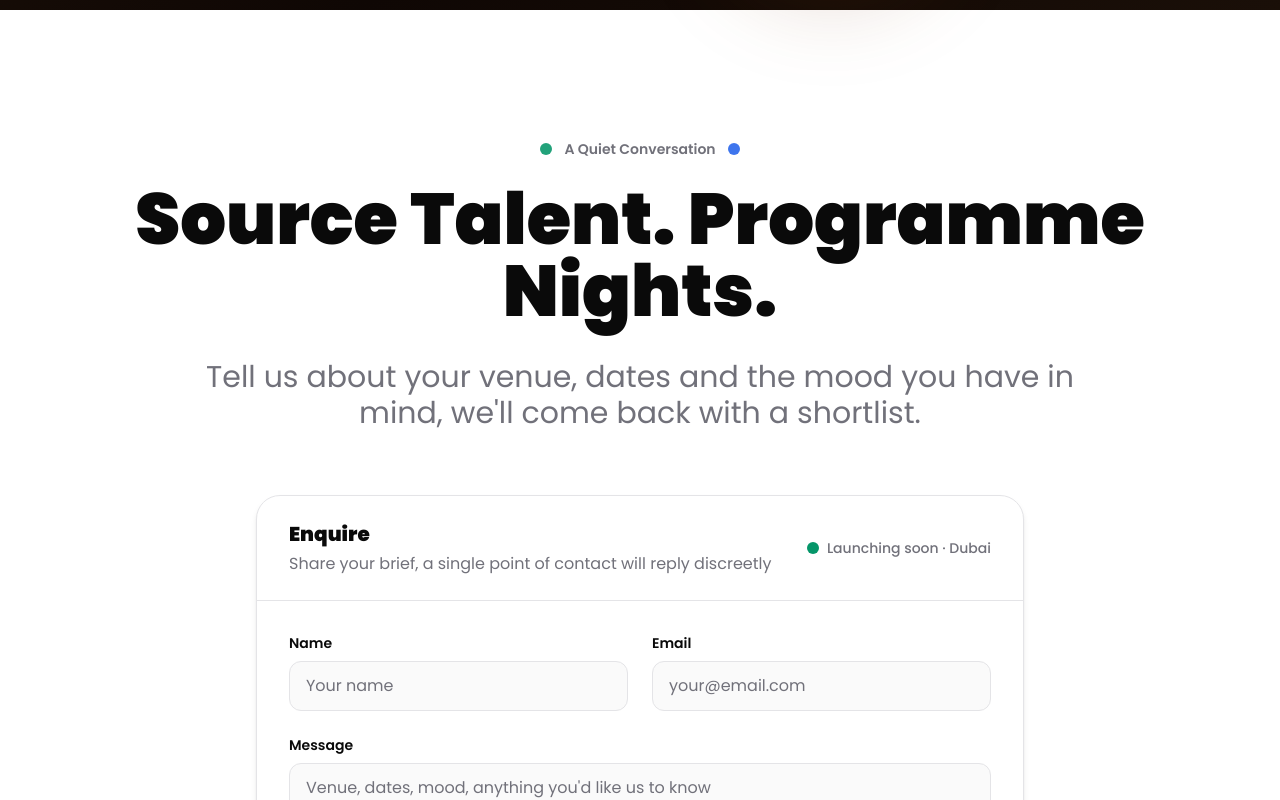
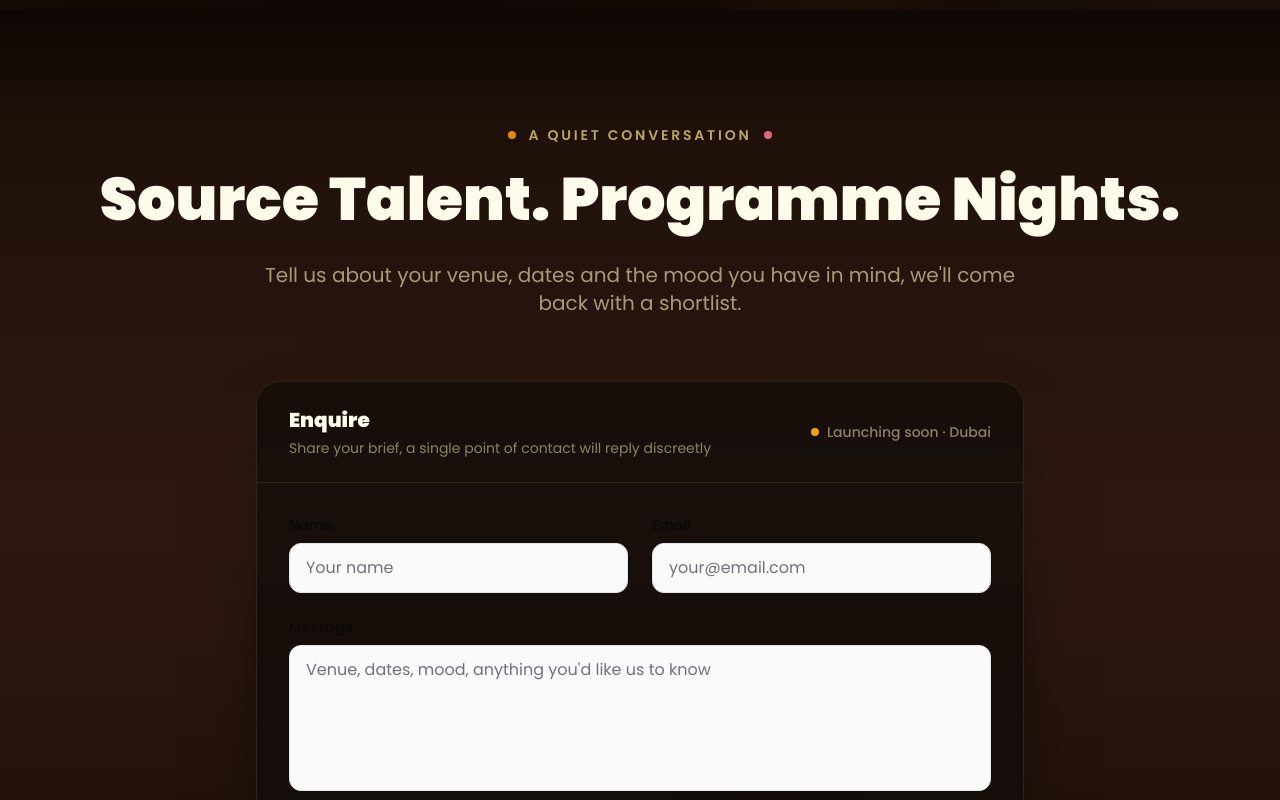
Before and after one commit to snape345/sweet-theme-haven, a React (Vite) app: page / in a window 1280 px wide. Shown: the part 3820-4620 px from the top of the page. Built offline with nearby package versions, Linux system fonts and the light colour scheme; the HTML template or start-up script is replaced by a standard one.

Commit message:
Changes
Co-authored-by: snape345 <154547548+snape345@users.noreply.github.com>

```diff
--- a/src/components/Contact.tsx
+++ b/src/components/Contact.tsx
@@ -30,46 +30,54 @@ export function Contact() {
   }
 
   return (
-    <section id="contact" className="relative py-32 bg-card/30">
-      <div className="container mx-auto px-6 sm:px-8 lg:px-12">
+    <section
+      id="contact"
+      className="relative py-28 overflow-hidden"
+      style={{ background: 'linear-gradient(180deg, #1a0f08 0%, #2d1810 40%, #120804 100%)' }}
+    >
+      <div className="pointer-events-none absolute inset-x-0 top-0 h-32 bg-gradient-to-b from-[#0f0704] to-transparent" />
+      <div className="pointer-events-none absolute bottom-0 right-1/4 w-96 h-96 rounded-full bg-rose-900/10 blur-3xl" />
+
+      <div className="container mx-auto px-6 sm:px-8 lg:px-12 relative z-10">
         {/* Section Header */}
         <div className="text-center mb-16">
           <div className="inline-flex items-center gap-3 mb-6">
-            <div className="w-3 h-3 bg-accent-emerald rounded-full animate-pulse" />
-            <span className="text-sm font-semibold text-muted-foreground">
+            <div className="w-2 h-2 bg-amber-500 rounded-full animate-pulse" />
+            <span className="text-sm font-semibold tracking-[0.2em] uppercase text-amber-200/70">
               A Quiet Conversation
             </span>
-            <div className="w-3 h-3 bg-accent-blue rounded-full animate-pulse" />
+            <div className="w-2 h-2 bg-rose-400 rounded-full animate-pulse" />
           </div>
 
-          <h2 className="text-5xl sm:text-6xl lg:text-7xl font-black leading-tight mb-8">
+          <h2 className="text-4xl sm:text-5xl lg:text-6xl font-black leading-tight mb-8 text-amber-50">
             <span className="block mb-2">Source Talent. Programme Nights.</span>
           </h2>
 
-          <p className="text-2xl lg:text-3xl text-muted-foreground max-w-4xl mx-auto leading-relaxed">
+          <p className="text-lg lg:text-xl text-amber-100/60 max-w-3xl mx-auto leading-relaxed">
             Tell us about your venue, dates and the mood you have in mind, we'll come back with a shortlist.
           </p>
         </div>
 
         {/* Contact Form */}
         <div className="max-w-3xl mx-auto">
-          <div className="bg-background clean-border rounded-3xl overflow-hidden elevated-shadow">
-            <div className="bg-card/50 px-8 py-6 border-b border-border">
+          <div className="bg-stone-950/60 border border-amber-200/10 backdrop-blur-sm rounded-3xl overflow-hidden shadow-[0_30px_80px_-40px_rgba(0,0,0,0.9)]">
+            <div className="px-8 py-6 border-b border-amber-200/10">
               <div className="flex items-center justify-between">
                 <div>
-                  <h3 className="text-xl font-black text-foreground mb-1">
+                  <h3 className="text-xl font-black text-amber-50 mb-1">
                     Enquire
                   </h3>
-                  <p className="text-muted-foreground">
+                  <p className="text-amber-100/50 text-sm">
                     Share your brief, a single point of contact will reply discreetly
                   </p>
                 </div>
                 <div className="hidden sm:flex items-center space-x-2">
-                  <div className="w-3 h-3 bg-accent-emerald rounded-full" />
-                  <span className="text-sm text-muted-foreground font-medium">Launching soon · Dubai</span>
+                  <div className="w-2 h-2 bg-amber-500 rounded-full animate-pulse" />
+                  <span className="text-sm text-amber-100/50 font-medium">Launching soon · Dubai</span>
                 </div>
               </div>
             </div>
+
 
             <form onSubmit={handleSubmit} className="p-8 space-y-6">
               <div className="grid grid-cols-1 sm:grid-cols-2 gap-6">
```
